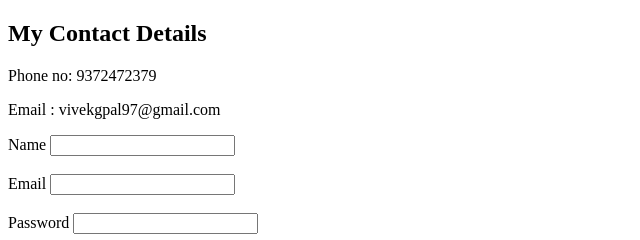
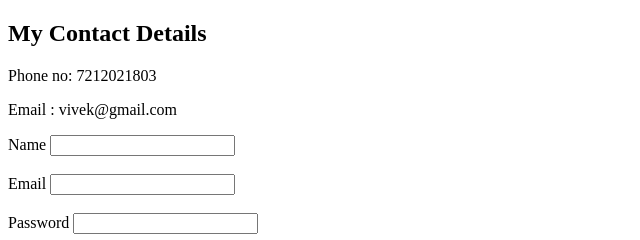
Before and after one commit to vivekgpal/cv, a plain HTML site: page contact.html in a window 1280 px wide. Shown: the top 240 px of the page, 0-640 px from the left. Drawn offline with Linux system fonts and the light colour scheme.

Commit message:
Update contact.html

```diff
--- a/contact.html
+++ b/contact.html
@@ -8,9 +8,9 @@
 </head>
 <body>
 <h2>My Contact Details</h2>
-<p>Phone no: 9372472379</p>
-<p>Email : vivekgpal97@gmail.com</p>
-<form action="mailto:vivekgpal97@gmail.com" method="post" enctype="text/plain" >                        <!-- form =>label => input type=>  submit-->
+<p>Phone no: 7212021803</p>
+<p>Email : vivek@gmail.com</p>
+<form action="index.html" method="post" enctype="text/plain" >                        <!-- form =>label => input type=>  submit-->
     <label for="yourName">Name</label>
     <input type="text">
     <br><br>
```
